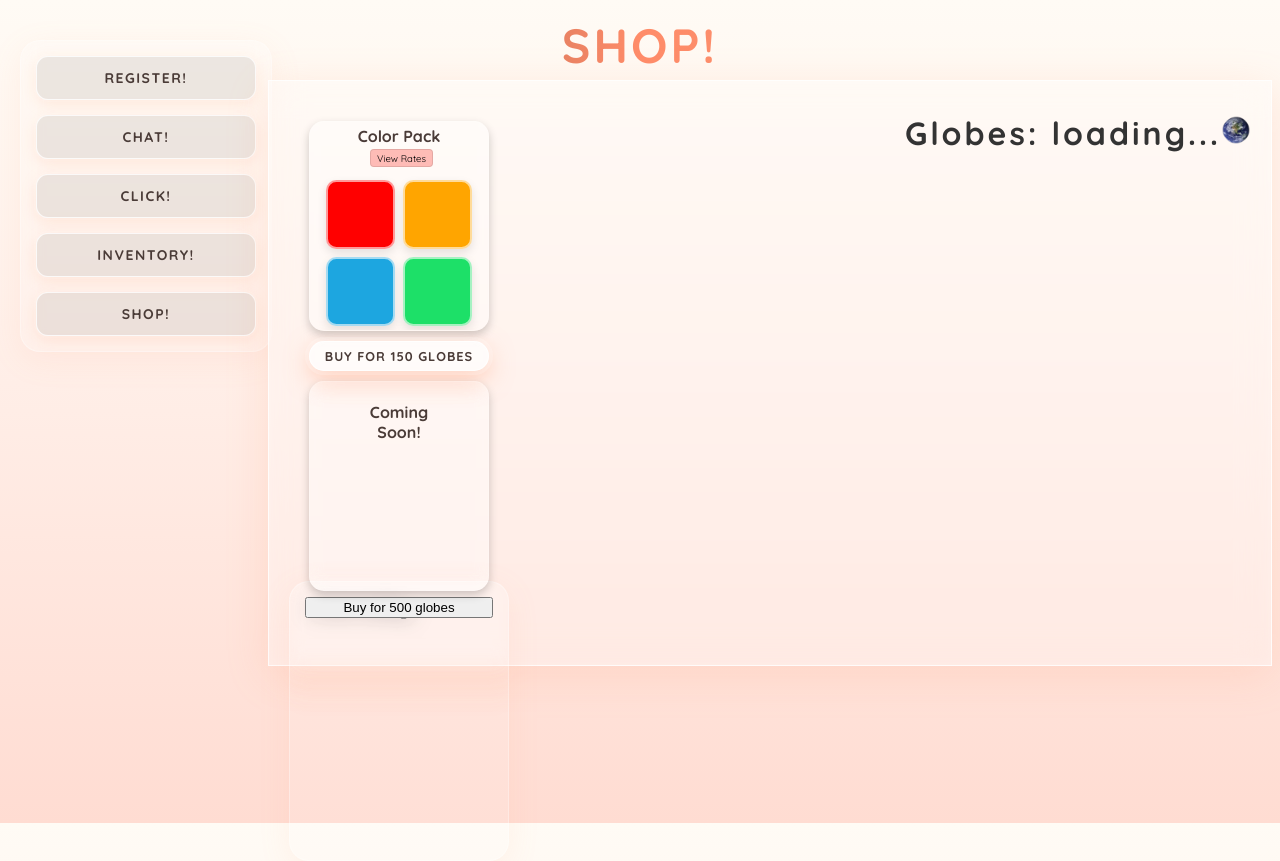
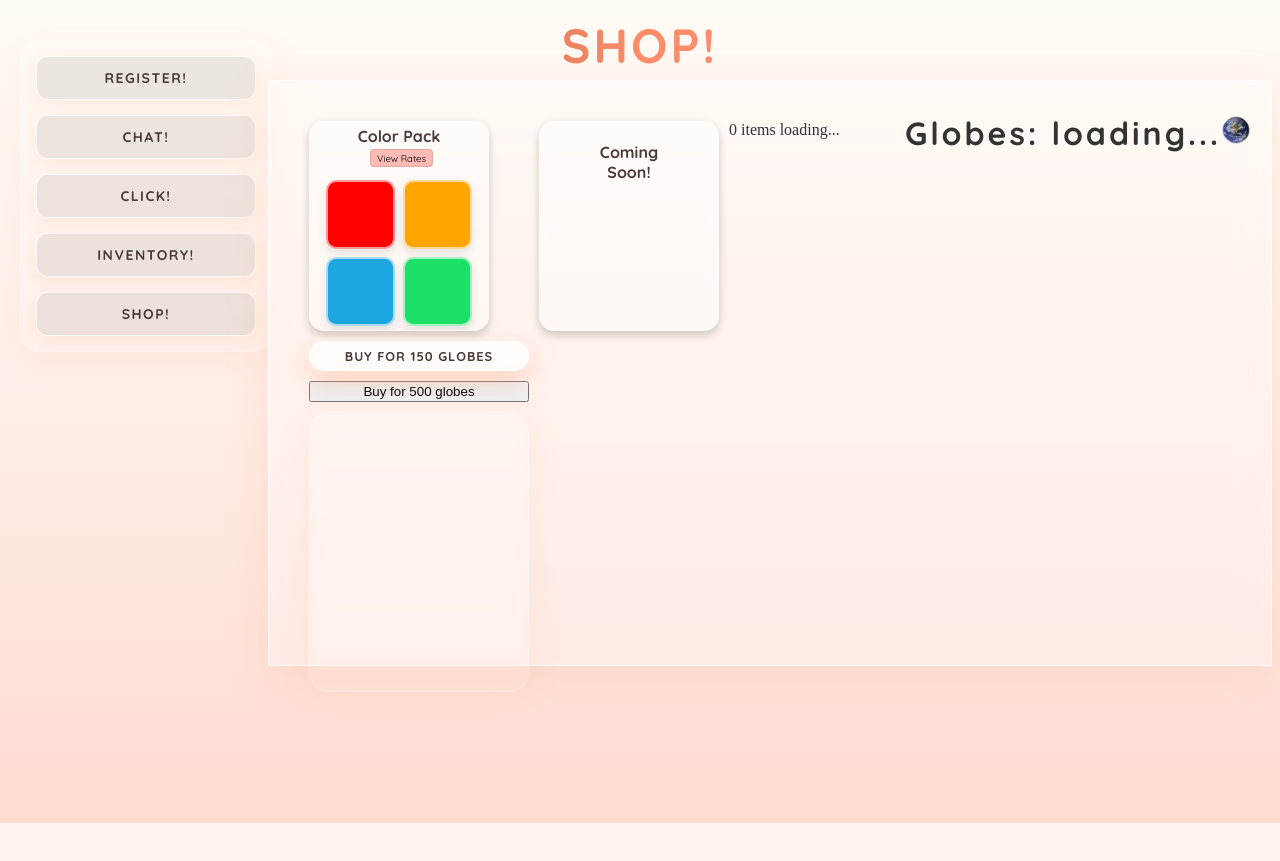
Before and after one commit to drew727/globalchat, a Flask app: page /internal/assets/resource-catalog/deployment-manifest in a window 1280 px wide. After the commit the page ends 823 px from the top, so only its background shows below. Run offline with Flask 3, Linux system fonts and the light colour scheme; data that the repository does not hold is empty; some libraries are stand-ins or nearby versions.

Commit message:
Auto-update

```diff
--- a/templates/shop.html
+++ b/templates/shop.html
@@ -224,8 +224,7 @@
 
 
 #status-container {
-    position: fixed;
-    top: 500px;
+    top: 350px;
     left: 20px;
     width: 220px;
     height: 35vh;
@@ -242,7 +241,6 @@
     font-size: 0.85rem;
     box-shadow: 0 8px 32px rgba(255, 160, 122, 0.1);
 }
-
     #status {
         display: flex;
         flex-direction: column;
@@ -272,7 +270,6 @@
         <div id="blue" class="innerbox"></div>
         <div id="green" class="innerbox"></div></div>
             <button id="btn-color" onclick="purchase('color')">Buy for <span id="price-color"></span> globes</button>
-            <div id="status-container">
             <button id="btn-shape" onclick="purchase('shape')">Buy for <span id="price-shape"></span> globes</button>
             <div id="status-container">
     <div id="status"></div>
```
